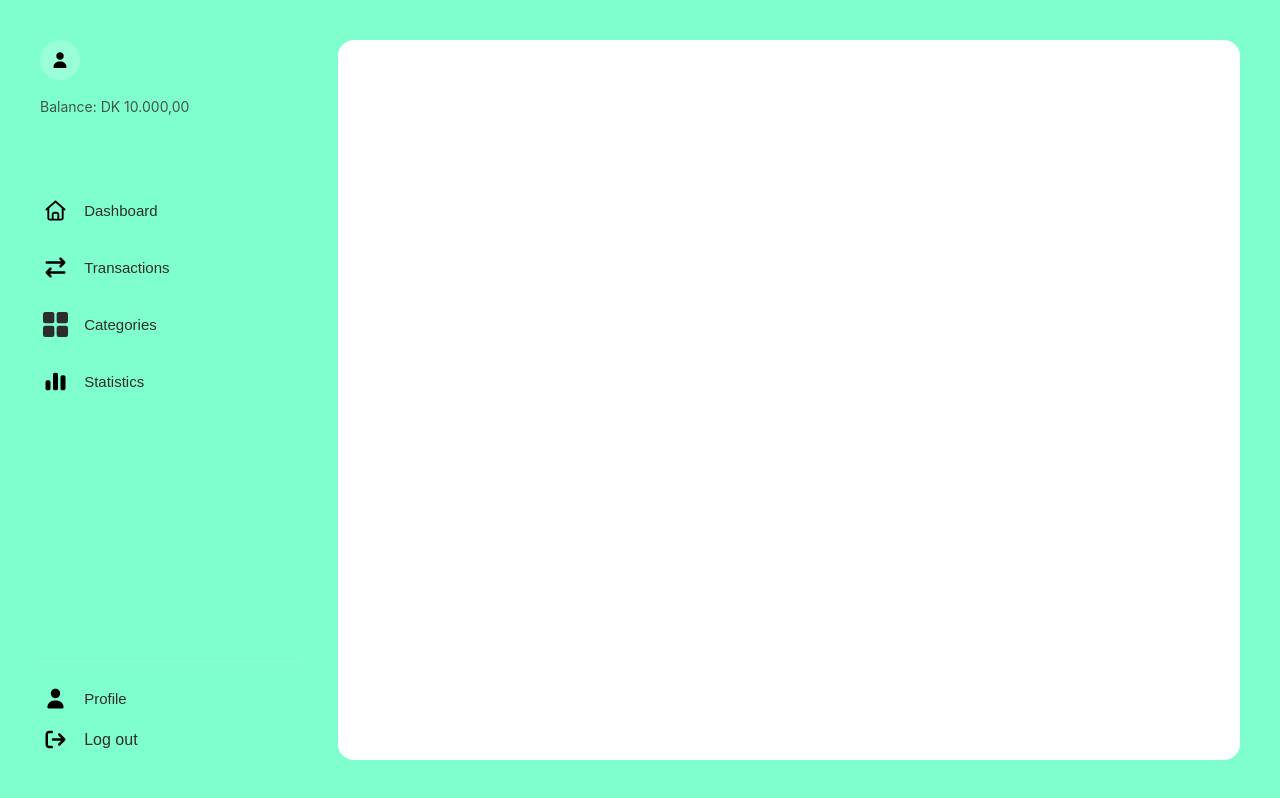
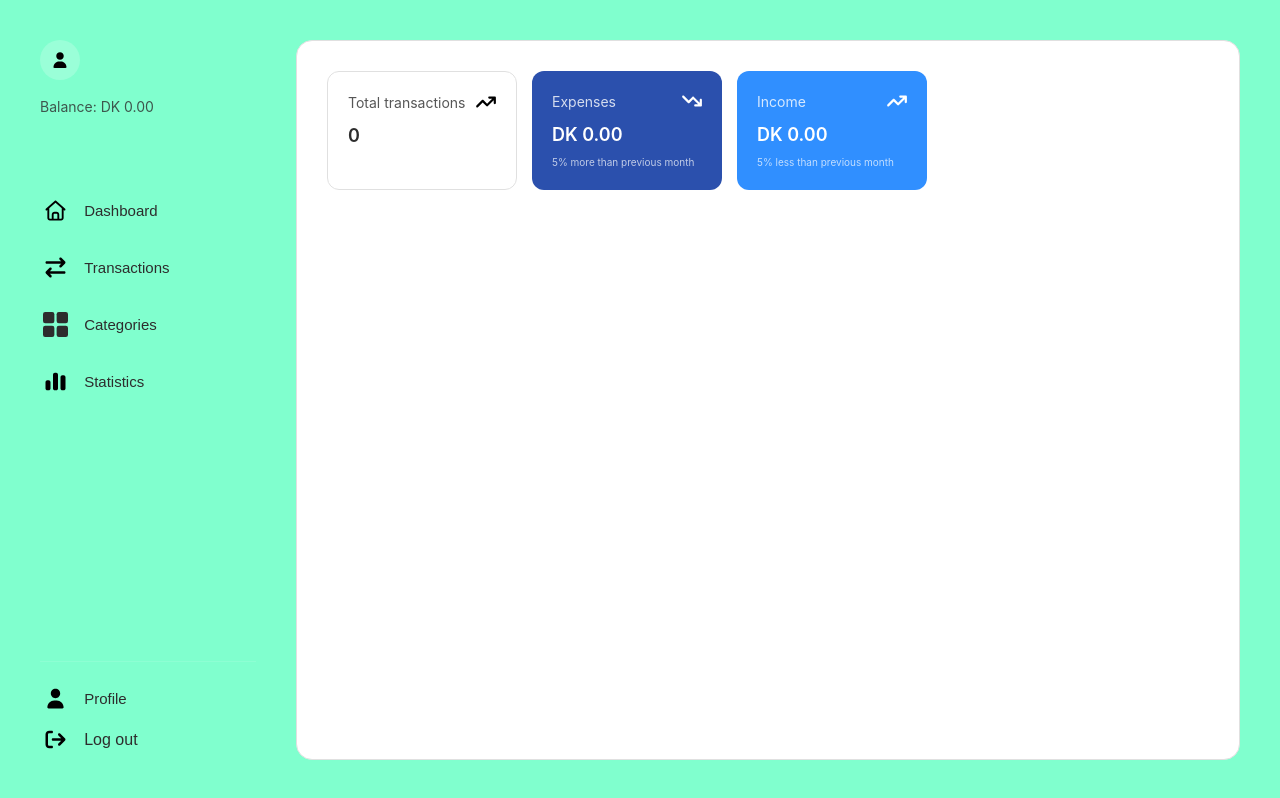
Before and after one commit to mihned01/Finance_Tracker, a Vue app: page /dashboard in a window 1280 px wide. Built offline with nearby package versions, Linux system fonts and the light colour scheme; no server answers; a web font is replaced by a local one.

Commit message:
feat(style): styling minorities

```diff
--- a/src/views/DashboardView.vue
+++ b/src/views/DashboardView.vue
@@ -1,16 +1,120 @@
 <template>
-    <mainDash>
-      <!-- Dashboard specific content goes here -->
-      <div class="dashboard-content">
-        <h1>Dashboard</h1>
-        <!-- Add your dashboard components, charts, statistics etc. -->
+  <div class="dashboard-container">
+    <!-- Side Menu -->
+    <div class="side-menu">
+      <div class="user-profile">
+        <div class="profile-image">
+          <img src="@/assets/icons/user-solid.svg" alt="Profile">
         </div>
-    </mainDash>
+        <div class="user-info">
+          <h2>{{ currentUser?.email }}</h2>
+          <p>Balance: DK {{ balance.toFixed(2) }}</p>
+        </div>
+      </div>
+
+      <nav class="menu-items">
+        <RouterLink to="/dashboard" class="menu-item">
+          <img src="@/assets/icons/house-regular-full.svg" alt="Profile">
+          Dashboard
+        </RouterLink>
+        <RouterLink to="/transactions" class="menu-item">
+          <img src="@/assets/icons/arrow-right-arrow-left-solid-full.svg" alt="Profile">
+          Transactions
+        </RouterLink>
+        <RouterLink to="/categories" class="menu-item">
+          <img src="@/assets/icons/category.svg" alt="Profile">
+          Categories
+        </RouterLink>
+        <RouterLink to="/statistics" class="menu-item">
+          <img src="@/assets/icons/chart-simple-solid-full.svg" alt="Profile">
+          Statistics
+        </RouterLink>
+      </nav>
+
+      <div class="menu-footer">
+        <RouterLink to="/profile" class="menu-item">
+          <img src="@/assets/icons/user-solid.svg" alt="Profile">
+          Profile
+        </RouterLink>
+        <button @click="handleLogout" class="menu-item logout">
+          <img src="@/assets/icons/arrow-right-from-bracket-solid-full.svg" alt="Profile">
+          Log out
+        </button>
+      </div>
+    </div>
+
+    <div class="main-content">
+      <div class="main-content-container">
+        <!-- Header Section -->
+
+        <div class="dashboard-header">
+
+          <div class="header">
+            <div class="stat-card">
+              <p class="stat-label">Total transactions</p>
+              <p class="stat-number">{{ transactions.length }}</p>
+              <div class="stat-trend-t">
+                <img src="@/assets/icons/arrow-trend-up-solid-full.svg" alt="trend">
+              </div>
+            </div>
+
+            <div class="stat-card expenses">
+              <p class="stat-label">Expenses</p>
+              <p class="stat-number">DK {{ totalExpenses.toFixed(2) }}</p>
+              <p class="stat-subtitle">5% more than previous month</p>
+              <div class="stat-trend">
+                <img src="@/assets/icons/arrow-trend-down-solid-full.svg" alt="trend">
+              </div>
+            </div>
+
+            <div class="stat-card income">
+              <p class="stat-label">Income</p>
+              <p class="stat-number">DK {{ totalIncome.toFixed(2) }}</p>
+              <p class="stat-subtitle">5% less than previous month</p>
+              <div class="stat-trend">
+                <img src="@/assets/icons/arrow-trend-up-solid-full.svg" alt="trend">
+              </div>
+            </div>
+          </div>
+        </div>
+
+        <RouterView />
+      </div>
+    </div>
+  </div>
 </template>
 
 <script setup>
-  import mainDash from '@/components/mainDash.vue'
+import { useRouter } from 'vue-router'
+import { useAuth } from '@/modules/useAuth'
+import { useTransactions } from '@/modules/useTransactions'
+
+const router = useRouter()
+const { currentUser, logout } = useAuth()
+const {
+  transactions,
+  newTransaction,
+  categories,
+  errorMessage,
+  showErrorMessage,
+  addTransaction,
+  deleteTransaction,
+  totalExpenses,      // Change from getTotalExpenses
+  totalIncome,        // Change from getTotalIncome
+  balance             // Change from getBalance
+} = useTransactions()
+
+const handleLogout = async () => {
+  await logout()
+  router.push('/')
+}
+
+const setTransactionType = (type) => {
+  newTransaction.value.type = type
+}
 </script>
+
+
 
 <style scoped>
 * {
@@ -19,7 +123,8 @@
   box-sizing: border-box;
 }
 
-html, body {
+html,
+body {
   margin: 0;
   padding: 0;
   width: 100%;
@@ -38,9 +143,206 @@ html, body {
   display: flex;
   background-color: var(--color-main);
   height: 100vh;
-  width: 100vw; /* Add this */
+  width: 100vw;
   overflow: hidden;
-  margin: 0; /* Add this */
-  padding: 0; /* Add this */
+  margin: 0;
+  padding: 0;
 }
+
+.side-menu {
+  flex: 0 0 20%;
+  min-width: 250px;
+  background-color: var(--color-main);
+  padding: 40px 0 40px 40px;
+  display: flex;
+  flex-direction: column;
+  justify-content: space-between;
+  overflow-y: auto;
+}
+
+.main-content {
+  flex: 1;
+  background-color: var(--color-main);
+  padding: 40px;
+  overflow: hidden;
+}
+
+.main-content-container {
+  width: 100%;
+  height: 100%;
+  background-color: var(--color-background);
+  border: 1px solid #e0e0e0;
+  border-radius: 16px;
+  padding: 30px;
+  overflow-y: auto;
+  overflow-x: hidden;
+}
+
+.user-profile {
+  margin-bottom: 2rem;
+}
+
+.profile-image {
+  width: 40px;
+  height: 40px;
+  padding: 10px;
+  border-radius: 50%;
+  background-color: rgba(255, 255, 255, 0.2);
+  margin-bottom: 1rem;
+}
+
+.user-info h2 {
+  font-family: 'Poppins', sans-serif;
+  font-size: 18px;
+  margin-bottom: 0.5rem;
+}
+
+.user-info p {
+  font-size: 14px;
+  opacity: 0.8;
+}
+
+.menu-items {
+  margin-top: 40px;
+  flex-grow: 1;
+  display: flex;
+  flex-direction: column;
+  gap: 1rem;
+}
+
+.menu-item {
+  display: flex;
+  align-items: center;
+  gap: 1rem;
+  padding: 0.5rem 0.2rem;
+  border-radius: 8px;
+  color: var(--color-text);
+  text-decoration: none;
+  font-size: 15px;
+  font-family: Poppins, sans-serif;
+  font-weight: 500;
+  transition: background-color 0.3s;
+}
+
+.menu-item:hover {
+  color: var(--color-background);
+}
+
+.menu-item img {
+  width: 25px;
+  text-align: center;
+}
+
+
+.menu-footer {
+  margin-top: auto;
+  border-top: 1px solid rgba(255, 255, 255, 0.1);
+  padding-top: 1rem;
+}
+
+.logout {
+  width: 100%;
+  border: none;
+  background: none;
+  cursor: pointer;
+  color: var(--color-text);
+  font-size: 1rem;
+}
+
+.dashboard-header {
+  display: flex;
+  justify-content: space-between;
+  align-items: flex-start;
+  margin-bottom: 30px;
+  gap: 20px;
+}
+
+
+.header {
+  display: flex;
+  gap: 15px;
+}
+
+.stat-card {
+  background: var(--color-background);
+  width: fit-content;
+  border: 1px solid #e0e0e0;
+  border-radius: 12px;
+  padding: 20px;
+  min-width: 190px;
+  position: relative;
+}
+
+.stat-card.expenses {
+  background: var(--color-charts-three);
+  color: white;
+  border: none;
+}
+
+.stat-card.income {
+  background: var(--color-charts-secondary);
+  color: white;
+  border: none;
+}
+
+.stat-label {
+  font-size: 14px;
+  margin: 0 0 8px 0;
+  opacity: 0.8;
+}
+
+.stat-number {
+  font-size: 18px;
+  font-weight: 600;
+  margin: 0 0 4px 0;
+}
+
+.stat-subtitle {
+  font-size: 10px;
+  margin: 0;
+  opacity: 0.7;
+}
+
+.stat-trend {
+  position: absolute;
+  top: 15px;
+  right: 15px;
+  width: 30px;
+  height: 30px;
+  border-radius: 6px;
+  display: flex;
+  align-items: center;
+  justify-content: center;
+}
+
+.stat-trend img {
+  width: 30px;
+  height: 30px;
+  filter: brightness(0) saturate(100%) invert(100%);
+  padding: 4px;
+  border-radius: 4px;
+}
+
+.stat-trend-t {
+  position: absolute;
+  top: 15px;
+  right: 15px;
+  width: 30px;
+  height: 30px;
+  border-radius: 6px;
+  display: flex;
+  align-items: center;
+  justify-content: center;
+}
+
+.stat-trend-t img {
+  width: 30px;
+  height: 30px;
+  color: black;
+  padding: 4px;
+  border-radius: 4px;
+}
+
+
+
 </style>
--- a/src/views/LoginView.vue
+++ b/src/views/LoginView.vue
@@ -22,7 +22,7 @@
             <h1>Login</h1>
             <form @submit.prevent="loginUser">
               <div class="input-group">
-                <input type="email" v-model="email" placeholder="Username" required>
+                <input type="email" v-model="email" placeholder="Email" required>
               </div>
               <div class="input-group">
                 <input type="password" v-model="password" placeholder="Password" required>
--- a/src/views/StatisticsView.vue
+++ b/src/views/StatisticsView.vue
@@ -8,7 +8,7 @@
         </div>
         <div class="user-info">
           <h2>{{ currentUser?.email }}</h2>
-          <p>Balance: DK 10.000,00</p>
+          <p>Balance: DK {{ balance.toFixed(2) }}</p>
         </div>
       </div>
 
@@ -46,20 +46,20 @@
     <div class="main-content">
       <div class="main-content-container">
         <!-- Header Section -->
-        <div class="transactions-header">
+        <div class="statistics-header">
 
 <div class="header">
   <div class="stat-card">
     <p class="stat-label">Total transactions</p>
-              <p class="stat-number">265</p>
-              <div class="stat-trend">
+    <p class="stat-number">{{ transactions.length }}</p>
+    <div class="stat-trend-t">
       <img src="@/assets/icons/arrow-trend-up-solid-full.svg" alt="trend">
     </div>
   </div>
 
   <div class="stat-card expenses">
     <p class="stat-label">Expenses</p>
-              <p class="stat-number"></p>
+    <p class="stat-number">DK {{ totalExpenses.toFixed(2) }}</p>
     <p class="stat-subtitle">5% more than previous month</p>
     <div class="stat-trend">
       <img src="@/assets/icons/arrow-trend-down-solid-full.svg" alt="trend">
@@ -68,7 +68,7 @@
 
   <div class="stat-card income">
     <p class="stat-label">Income</p>
-              <p class="stat-number">DK 15,000</p>
+    <p class="stat-number">DK {{ totalIncome.toFixed(2) }}</p>
     <p class="stat-subtitle">5% less than previous month</p>
     <div class="stat-trend">
       <img src="@/assets/icons/arrow-trend-up-solid-full.svg" alt="trend">
@@ -197,7 +197,8 @@ const setTransactionType = (type) => {
   box-sizing: border-box;
 }
 
-html, body {
+html,
+body {
   margin: 0;
   padding: 0;
   width: 100%;
@@ -216,25 +217,25 @@ html, body {
   display: flex;
   background-color: var(--color-main);
   height: 100vh;
-  width: 100vw; /* Add this */
+  width: 100vw;
   overflow: hidden;
-  margin: 0; /* Add this */
-  padding: 0; /* Add this */
+  margin: 0;
+  padding: 0;
 }
 
 .side-menu {
-  flex: 0 0 20%; /* Don't grow, don't shrink, 20% width */
+  flex: 0 0 20%;
   min-width: 250px;
   background-color: var(--color-main);
   padding: 40px 0 40px 40px;
   display: flex;
   flex-direction: column;
   justify-content: space-between;
-  overflow-y: auto; /* Allow sidebar to scroll if content is too long */
+  overflow-y: auto;
 }
 
 .main-content {
-  flex: 1; /* Take remaining space */
+  flex: 1;
   background-color: var(--color-main);
   padding: 40px;
   overflow: hidden;
@@ -265,7 +266,7 @@ html, body {
 }
 
 .user-info h2 {
-  font: Poppins, sans-serif;
+  font-family: 'Poppins', sans-serif;
   font-size: 18px;
   margin-bottom: 0.5rem;
 }
@@ -322,7 +323,7 @@ html, body {
   font-size: 1rem;
 }
 
-.transactions-header {
+.dashboard-header {
   display: flex;
   justify-content: space-between;
   align-items: flex-start;
@@ -330,7 +331,6 @@ html, body {
   gap: 20px;
 }
 
-/* Header cards */
 
 .header {
   display: flex;
@@ -339,10 +339,11 @@ html, body {
 
 .stat-card {
   background: var(--color-background);
+  width: fit-content;
   border: 1px solid #e0e0e0;
   border-radius: 12px;
   padding: 20px;
-  min-width: 160px;
+  min-width: 190px;
   position: relative;
 }
 
@@ -359,7 +360,7 @@ html, body {
 }
 
 .stat-label {
-  font-size: 12px;
+  font-size: 14px;
   margin: 0 0 8px 0;
   opacity: 0.8;
 }
@@ -382,7 +383,6 @@ html, body {
   right: 15px;
   width: 30px;
   height: 30px;
-  background: rgba(255, 255, 255, 0.2);
   border-radius: 6px;
   display: flex;
   align-items: center;
@@ -390,15 +390,38 @@ html, body {
 }
 
 .stat-trend img {
-  width: 16px;
-  height: 16px;
+  width: 30px;
+  height: 30px;
+  filter: brightness(0) saturate(100%) invert(100%);
+  padding: 4px;
+  border-radius: 4px;
+}
+
+.stat-trend-t {
+  position: absolute;
+  top: 15px;
+  right: 15px;
+  width: 30px;
+  height: 30px;
+  border-radius: 6px;
+  display: flex;
+  align-items: center;
+  justify-content: center;
+}
+
+.stat-trend-t img {
+  width: 30px;
+  height: 30px;
+  color: black;
+  padding: 4px;
+  border-radius: 4px;
 }
 
 .content-grid {
   display: grid;
-  grid-template-columns: 2fr 1fr;
+  grid-template-columns: 1.7fr 1.3fr;
   gap: 30px;
-  margin-bottom: 30px;
+  margin-top: 30px;
 }
 
 
```
Also changed, not shown: src/views/CategoriesView.vue (+11 -8 lines). Lines whose indentation alone changed are shown as unchanged.
